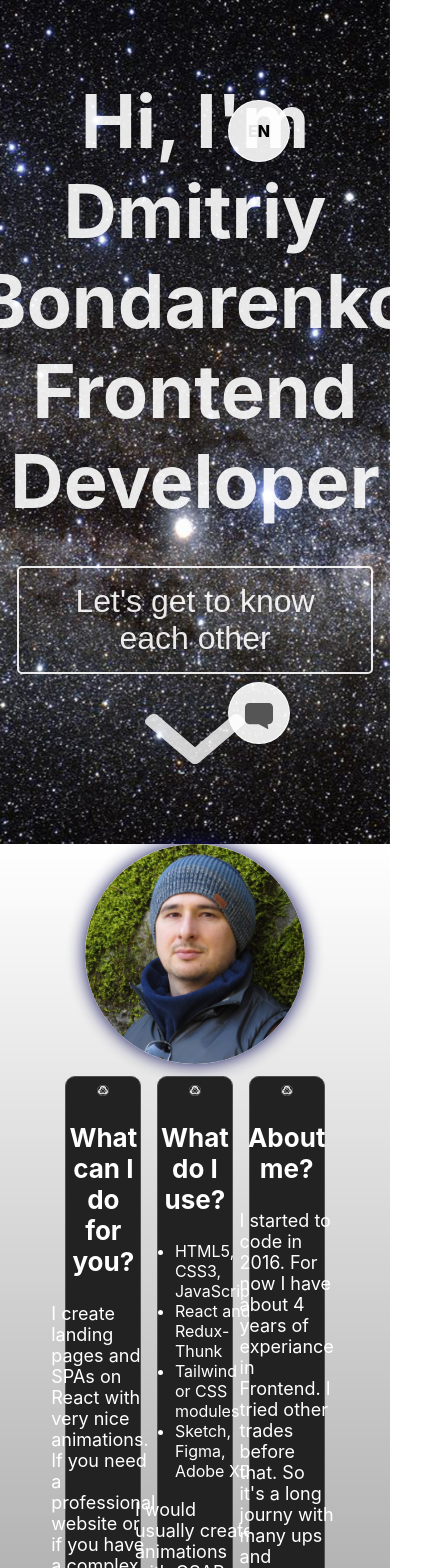
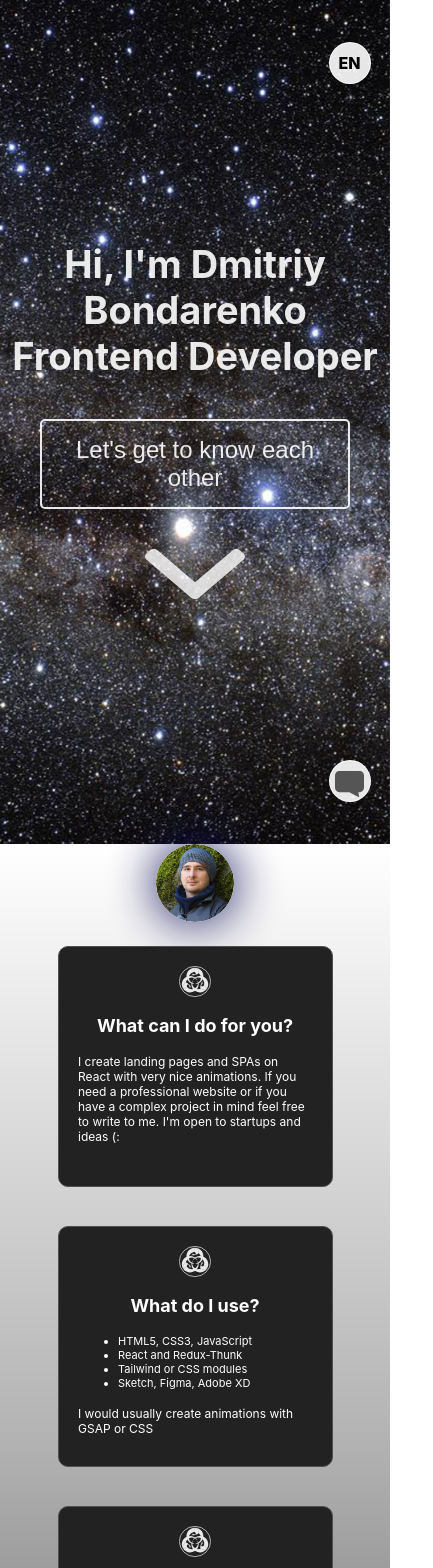
Before and after one commit to dmetree/portfolio, a React (Create React App) app: page / in a window 390 px wide. Shown: the top 1568 px of the page, 433 px wide, since content can reach past the window. Built offline with nearby package versions, Linux system fonts and the light colour scheme.

Commit message:
responsive

```diff
--- a/src/components/section_1/Section_1.js
+++ b/src/components/section_1/Section_1.js
@@ -27,9 +27,9 @@ function Section_1() {
             <section className={s.intro}>
                 <div className={s.intro_profile}>
 
-                    <h1 id="introduction" className={s.introduction}>Hi, I'm Dmitriy Bondarenko<br />Frontend Developer</h1>
+                    <h1  className={s.introduction}>Hi, I'm Dmitriy Bondarenko<br />Frontend Developer</h1>
 
-                    <button id="intro_btn" className={s.intro_btn}>Let's get to know each other</button>
+                    <button className={s.intro_btn}>Let's get to know each other</button>
                     <div className={s.intro_arrow}>
                         <img className={s.intro_arrow_svg} src={arrowIcon} alt="Arrow" />
                     </div>
--- a/src/components/section_1/Section_1.module.css
+++ b/src/components/section_1/Section_1.module.css
@@ -22,8 +22,8 @@
     height: 60px;
     background-color: rgb(255, 255, 255, .9);
     border: 1px solid rgb(255, 255, 255, .9);
-    right: 100px;
-    bottom: 100px;
+    right: 5vw;
+    bottom: 5vh;
     border-radius: 100px;
     z-index: 5;
     display: flex;
@@ -51,8 +51,8 @@
     position: fixed;
     width: 60px;
     height: 60px;
-    right: 100px;
-    top: 100px;
+    right: 5vw;
+    top: 5vh;
     font-weight: 800;
     border: 1px solid rgb(255, 255, 255, .9);
     border-radius: 50px;
@@ -132,3 +132,20 @@
     opacity: .8;
     position: relative;
 }
+
+@media only screen and (max-width: 1240px) {
+    .intro_btn {
+        font-size: 24px;
+    }
+    .chat_icon, .langSelector {
+        width: 50px;
+        height: 50px;
+    }
+}
+
+@media only screen and (max-width: 945px) {
+    .chat_icon, .langSelector {
+        width: 40px;
+        height: 40px;
+    }
+}
--- a/src/components/section_2/Section_2.module.css
+++ b/src/components/section_2/Section_2.module.css
@@ -20,8 +20,8 @@
 }
 
 .do_item {
-    width: 15vw;
-    min-height: 28vh;
+    width: 18vw;
+    height: 320px;
     padding: 2vw;
     margin: 2vw;
     border-radius: 10px;
@@ -61,7 +61,6 @@
 }
 
 .do_icon {
-    /* width: 50px; */
     height: 50px;
 }
 
@@ -72,10 +71,10 @@
 }
 
 .my_image {
-    width: 220px;
+    width: 10vw;
     margin: 0 auto;
     border-radius: 120px;
-    box-shadow: 0px 0px 18px #0d0d55;
+    box-shadow: 0px 0px 50px #0d0d55;
     transition: 0.3s;
 }
 
@@ -90,3 +89,33 @@
 .skill_two_item_h3 {
     opacity: .8;
 }
+
+@media only screen and (max-width: 1240px) {
+    .do_item {
+        height: 280px;
+    }
+}
+
+@media only screen and (max-width: 945px) {
+    .do_item_medal {
+        width: 5vw;
+    }
+}
+
+@media only screen and (max-width: 768px) {
+    .my_image {
+        width: 20vw;
+    }
+    .do_items {
+        flex-direction: column;
+    }
+    .do_item {
+        width: 60vw;
+        height: 200px;
+        padding: 5vw;
+        margin: 5vw;
+    }
+    .do_item_medal {
+        width: 8vw;
+    }
+}
--- a/src/components/section_3/Section_3.module.css
+++ b/src/components/section_3/Section_3.module.css
@@ -1,6 +1,6 @@
 .section_3 {
     width: 100vw;
-    height: 90vh;
+    /* height: 90vh; */
     background-image: linear-gradient(rgba(0, 0, 0, 0.7), rgba(0, 0, 0, 0.4), rgba(0, 0, 0, 0));
     display: flex;
     flex-direction: column;
@@ -19,8 +19,8 @@
 }
 
 .portfolio_item {
-    width: 15vw;
-    min-height: 30vh;
+    width: 18vw;
+    height: 32vh;
     padding: 2vw;
     margin: 2vw;
     border-radius: 10px;
@@ -54,3 +54,27 @@
 .project_link:hover {
     color: #000;
 }
+
+@media only screen and (max-width: 1240px) {
+    .section_3 {
+        width: 100vw;
+    }
+    .portfolio_item {
+        min-height: 25vh;
+    }
+}
+
+@media only screen and (max-width: 768px) {
+    .h2 {
+        margin: 60px 0 20px;
+    }
+    .portfolio_items {
+        flex-direction: column;
+    }
+    .portfolio_item {
+        width: 60vw;
+        height: 200px;
+        padding: 5vw;
+        margin: 5vw;
+    }
+}
--- a/src/components/section_4/Section_4.js
+++ b/src/components/section_4/Section_4.js
@@ -54,6 +54,7 @@ function Section_4() {
                         <img className={s.media_item} src={Email} alt="Email" />
                     </a>
                 </div>
+                <p className={s.copyright}>&copy; Created by me</p>
             </section>
         </div>
     )
--- a/src/components/section_4/Section_4.module.css
+++ b/src/components/section_4/Section_4.module.css
@@ -1,6 +1,6 @@
 .section_4 {
     width: 100vw;
-    height: 90vh;
+    /* height: 90vh; */
 }
 
 .section_4 {
@@ -24,7 +24,7 @@
     width: 60vw;
     color: #fff;
     margin: 4vw;
-    padding: 2vw;
+    padding: 4vw;
     border-radius: 10px;
     background-color: #222222;
     border: 1px solid rgb(80, 80, 80);
@@ -87,7 +87,33 @@
     color: black;
 }
 
-.workTogether_call{
+.workTogether_call {
     padding: 15px 10px;
     margin: 0;
 }
+
+.copyright {
+    color: #fff;
+}
+
+@media only screen and (max-width: 768px) {
+    .workTogether {
+        flex-direction: column;
+    }
+    .media_item {
+        width: 26px;
+    }
+    .workTogether_call {
+        padding: 10px 30px;
+    }
+    .medal {
+        width: 20vw;
+        margin: 40px;
+    }
+}
+
+@media only screen and (max-width: 460px) {
+    .media_item {
+        width: 20px;
+    }
+}
--- a/src/index.css
+++ b/src/index.css
@@ -30,3 +30,43 @@ h3 {
 p {
   font-size: 18px;
 }
+
+li {
+  font-size: 16px
+}
+
+@media only screen and (max-width: 1240px) {
+  h1 {
+    font-size: 58px;
+  }
+  h2 {
+    font-size: 32px;
+  }
+  h3 {
+    font-size: 22px;
+  }
+  p {
+    font-size: 14px;
+  }
+  li {
+    font-size: 12px
+  }
+}
+
+@media only screen and (max-width: 945px) {
+  h1 {
+    font-size: 38px;
+  }
+  h2 {
+    font-size: 26px;
+  }
+  h3 {
+    font-size: 18px;
+  }
+  p {
+    font-size: 12px;
+  }
+  li {
+    font-size: 11px
+  }
+}
```
